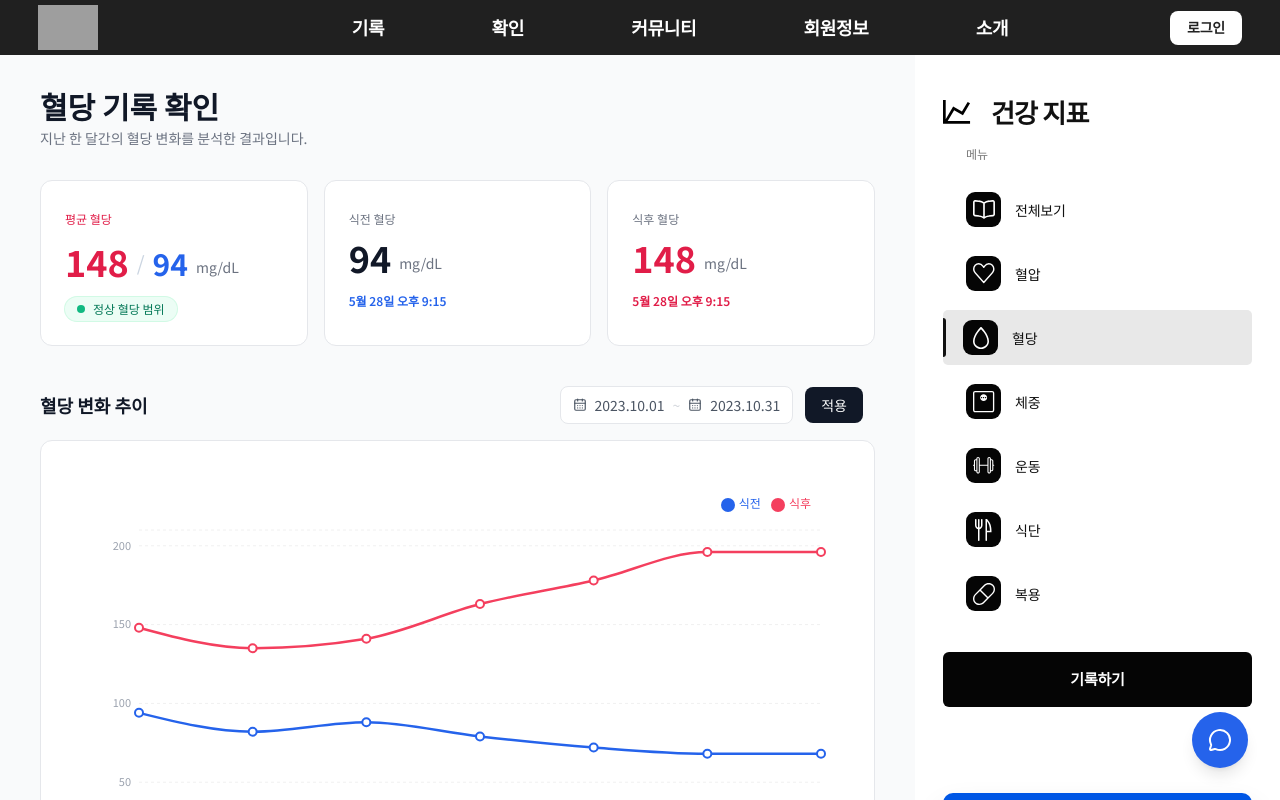
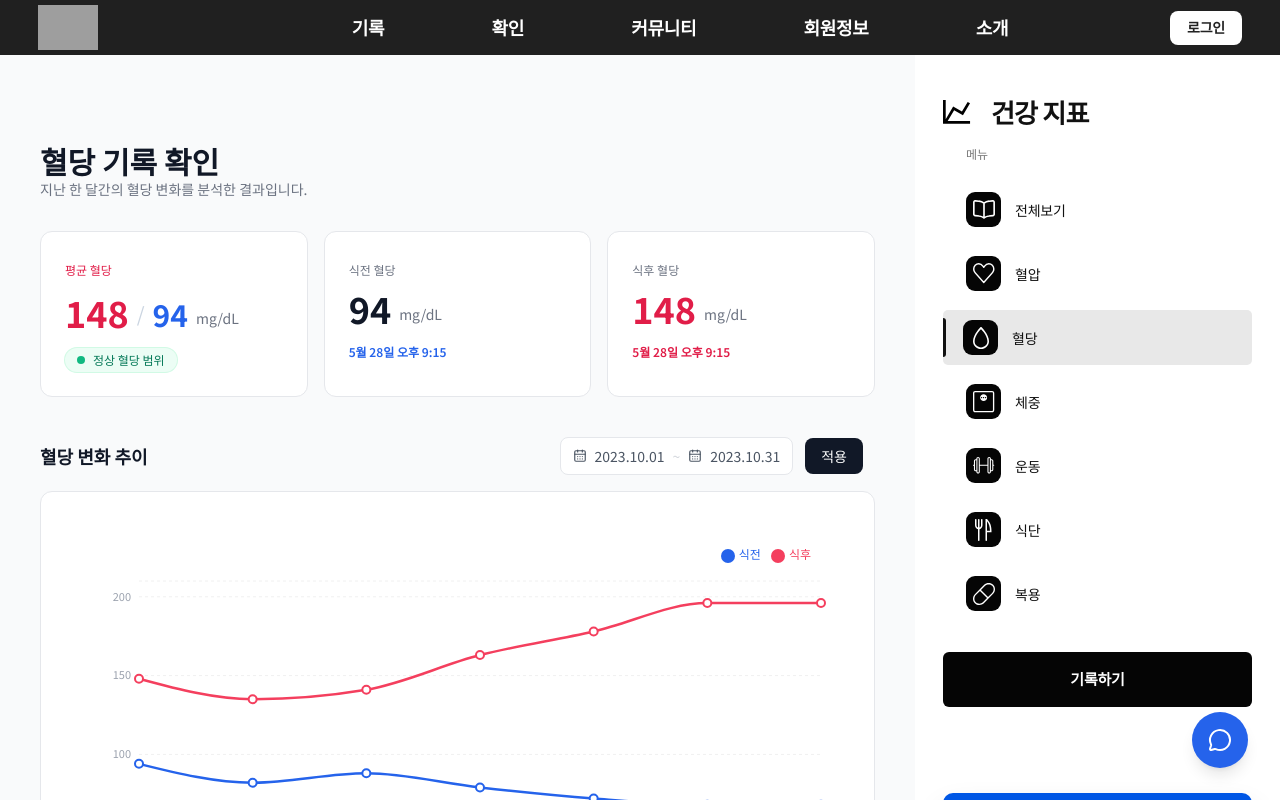
Before and after one commit to ZZAAE/Ballife, a React (Vite) app in the folder frontend/: page /check/blood-sugar in a window 1280 px wide. Shown: the top 800 px of the page. Built offline with nearby package versions, Linux system fonts and the light colour scheme; grey boxes are pictures that could not be loaded.

Commit message:
혈당 모달 수정

```diff
--- a/frontend/src/pages/AllRecordRead/BloodSugarRecord.jsx
+++ b/frontend/src/pages/AllRecordRead/BloodSugarRecord.jsx
@@ -58,10 +58,10 @@ export default function BloodSugarRecord() {
   const totalPages = 5;
 
   return (
-    <div className="min-h-screen bg-gray-50 text-gray-900">
-      <div className="flex w-full flex-col xl:flex-row">
+    <div className="min-h-screen bg-gray-50 text-gray-900 pt-[55px]">
+      <div className="flex w-full flex-col xl:flex-row mx-auto max-w-[1280px]">
         <main className="min-w-0 flex-1 px-4 py-6 sm:px-6 lg:px-10 lg:py-10">
-          <h1 className="mb-1 text-2xl font-bold text-gray-900 sm:text-3xl">혈당 기록 확인</h1>
+          <h1 className="tmb-1 text-2xl font-bold text-gray-900 sm:text-3xl">혈당 기록 확인</h1>
           <p className="mb-8 text-sm text-gray-500">지난 한 달간의 혈당 변화를 분석한 결과입니다.</p>
 
           <div className="mb-10 grid grid-cols-1 gap-4 md:grid-cols-2 xl:grid-cols-3">
--- a/frontend/src/pages/MedicationPage.jsx
+++ b/frontend/src/pages/MedicationPage.jsx
@@ -32,7 +32,7 @@ export default function MedicationPage() {
 
   return (
     <div className="min-h-full w-full bg-gray-100 overflow-x-hidden">
-      <div className="mx-auto w-full max-w-[1480px] px-5 sm:px-6 lg:px-10 xl:px-12 pt-12 pb-10">
+      <div className="mx-auto w-full max-w-[1480px] px-5 sm:px-6 lg:px-10 xl:px-12 pt-12 pb-10 ">
         {/* 제목 영역 */}
         <section className="mb-10">
           <h1 class="text-[32px] font-extrabold leading-none tracking-[-1.2px] text-[#252A31]">
```
